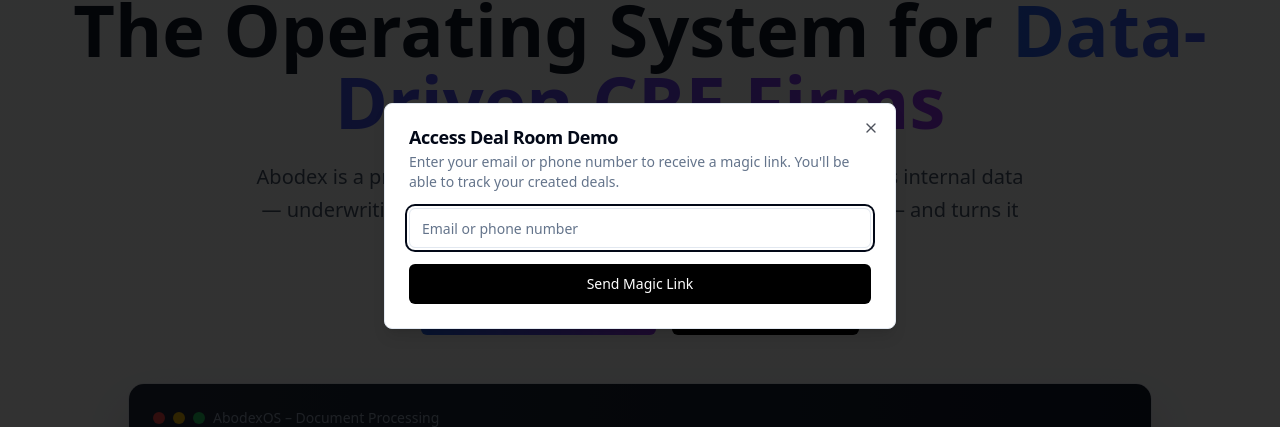
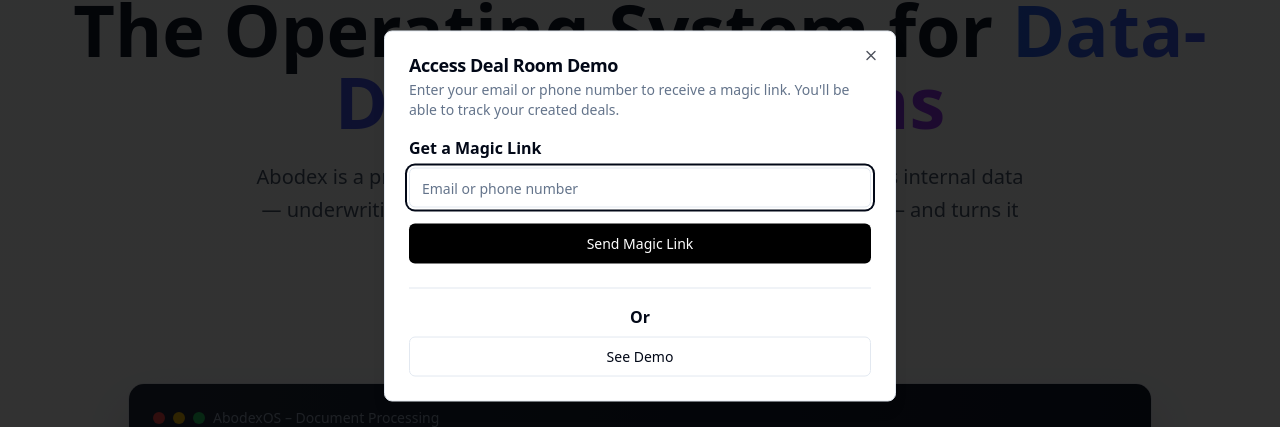
Before and after one commit to chloeahughes/Abodex-LP, a React (Vite) app: page / in a window 1280 px wide. Both pictures are taken after a click on the button "Try Deal Room". Shown: the part 184-611 px from the top of the page. Built offline with nearby package versions, Linux system fonts and the light colour scheme; no server answers; the database is empty.

Commit message:
changes to index

```diff
--- a/src/pages/Index.tsx
+++ b/src/pages/Index.tsx
@@ -615,6 +615,10 @@
               Enter your email or phone number to receive a magic link. You'll be able to track your created deals.
             </DialogDescription>
           </DialogHeader>
+          <div className="flex flex-col gap-6">
+            {/* Magic Link Section */}
+            <div>
+              <div className="font-semibold mb-2">Get a Magic Link</div>
               {magicLinkSent ? (
                 <div className="text-green-600 text-center py-4">Magic link sent! Check your inbox or SMS to continue.</div>
               ) : (
@@ -654,6 +658,22 @@
                   </Button>
                 </form>
               )}
+            </div>
+            {/* See Demo Section */}
+            <div className="border-t pt-4">
+              <div className="font-semibold mb-2 text-center">Or</div>
+              <Button
+                variant="outline"
+                className="w-full"
+                onClick={() => {
+                  setShowMagicLinkModal(false);
+                  navigate('/deals');
+                }}
+              >
+                See Demo
+              </Button>
+            </div>
+          </div>
         </DialogContent>
       </Dialog>
     </div>
```
Lines whose indentation alone changed are shown as unchanged.
